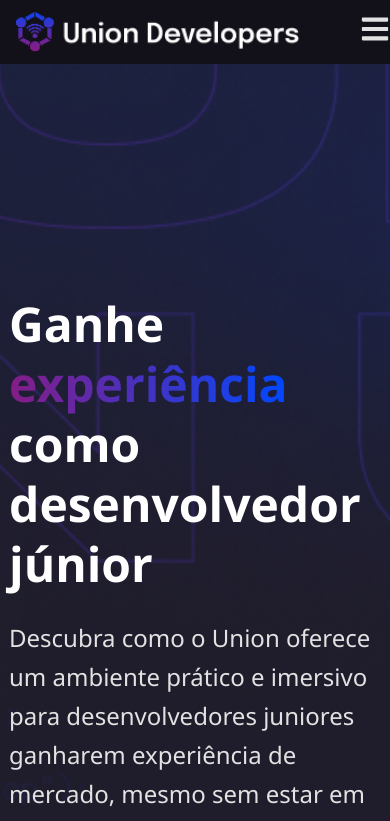
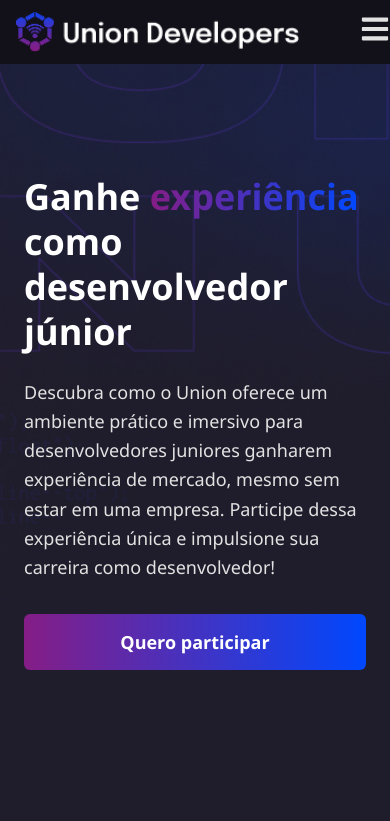
Before and after one commit to adrianemaciel/desafio-union-developers, a Next.js app: page / in a window 390 px wide. Shown: the top 821 px of the page. Built offline with nearby package versions, Linux system fonts and the light colour scheme.

Commit message:
feat: enhance Hero section layout and responsiveness for improved user experience

```diff
--- a/src/sections/Hero.tsx
+++ b/src/sections/Hero.tsx
@@ -3,36 +3,41 @@ import Link from "next/link";
 
 const Hero = () => {
   return (
-    <section className="max-w-[1920px] mx-auto px-6 lg:px-24 min-h-[160vh] flex flex-col lg:flex-row items-center justify-center lg:justify-around bg-background bg-[url('/hero-desktop.jpg')] bg-cover bg-center bg-no-repeat">
-      <div className="max-w-xl text-left">
-        <h1 className="text-primary text-5xl font-bold leading-tight">
+    <section className="max-w-[1920px] mx-auto h-screen flex items-center justify-center bg-background bg-[url('/hero-desktop.jpg')] bg-cover bg-center bg-no-repeat ">
+      <div className="lg:flex flex-1 lg:flex-row items-center justify-center w-full max-w-6xl lg:gap-8">
+        <div className="flex-1 max-w-xl text-left px-6 lg:px-0">
+          <h1 className="text-primary text-4xl sm:text-5xl font-bold leading-tight">
             Ganhe{" "}
             <span className="bg-gradient-to-r to-gradient-to from-gradient-from bg-clip-text text-transparent">
               experiência
             </span>{" "}
             como desenvolvedor júnior
           </h1>
-        <p className="text-secondary text-2xl mt-6 leading-relaxed">
+          <p className="text-secondary text-lg sm:text-2xl mt-6 leading-relaxed">
             Descubra como o Union oferece um ambiente prático e imersivo para
             desenvolvedores juniores ganharem experiência de mercado, mesmo sem
             estar em uma empresa. Participe dessa experiência única e impulsione
             sua carreira como desenvolvedor!
           </p>
+          <div className="flex justify-start">
             <Link
               href="#inscricao"
-          className="w-[372px] h-14 mt-8 flex items-center justify-center bg-gradient-to-r to-gradient-to from-gradient-from text-white text-xl font-bold rounded-md transition-transform hover:scale-105"
+              className="w-full sm:w-[372px] h-14 mt-8 flex items-center justify-center bg-gradient-to-r to-gradient-to from-gradient-from text-white text-lg sm:text-xl font-bold rounded-md transition-transform hover:scale-105"
             >
               Quero participar
             </Link>
           </div>
+        </div>
 
-      <div className="hidden lg:block">
+        <div className="hidden lg:flex flex-1 items-center justify-center">
           <Image
             src="/banner.png"
             alt="Union Developers Logo"
             width={500}
             height={529}
+            className="object-cover animate-bounce-slow"
           />
+        </div>
       </div>
     </section>
   );
```
Lines whose indentation alone changed are shown as unchanged.
